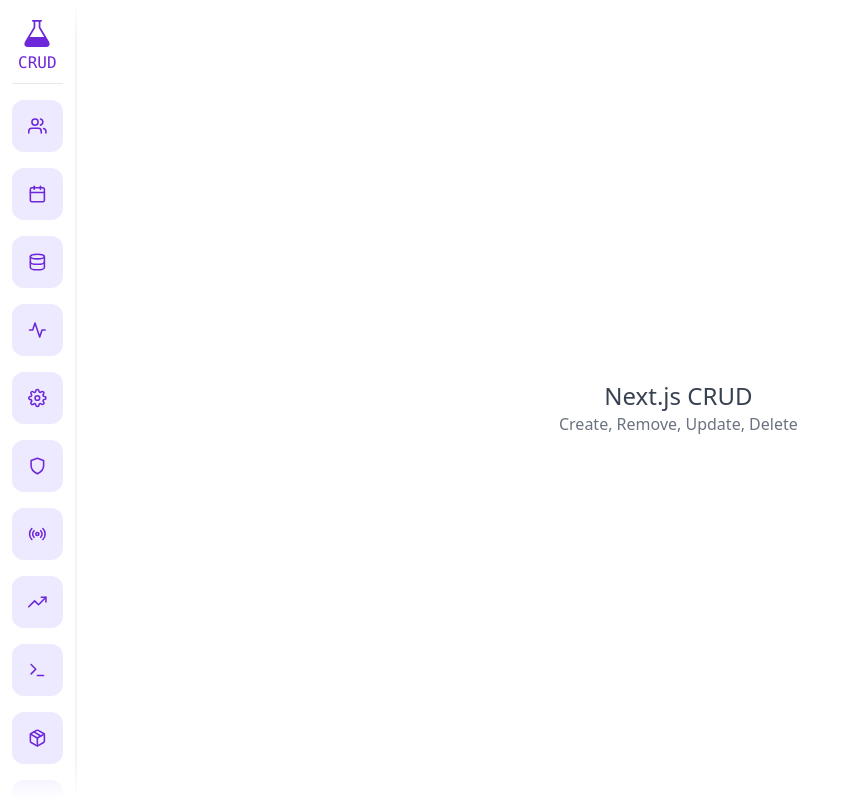
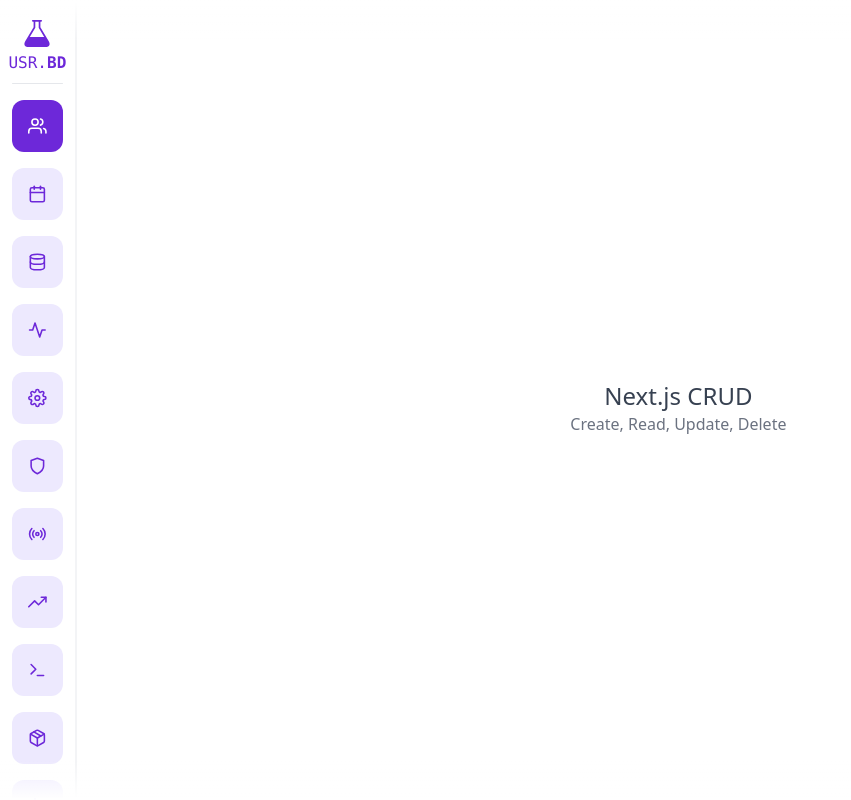
Before and after one commit to ruymon/next-crud, a Next.js app: page / in a window 1280 px wide. Shown: the whole page, without its empty margins (0-851 px from the left). Built offline with nearby package versions, Linux system fonts and the light colour scheme.

Commit message:
feat(sidebar): Finish Component

```diff
--- a/src/components/Sidebar/Sidebar.tsx
+++ b/src/components/Sidebar/Sidebar.tsx
@@ -30,7 +30,7 @@
             <div className={`fixed top-0 left-0 w-full h-10 bg-gradient-to-t from-white/0 to-white`}></div>
 
             <IconContext.Provider value={{ size: "20" }}>
-                <SidebarIcon href='#'>
+                <SidebarIcon href="#" title="Users" active>
                     <FiUsers />
                 </SidebarIcon>
 
@@ -38,41 +38,67 @@
                     <FiCalendar />
                 </SidebarIcon>
 
-                <SidebarIcon href='#'>
+                <SidebarIcon href='#' disabled>
                     <FiDatabase />
                 </SidebarIcon>
 
-                <SidebarIcon href='#'>
+                <SidebarIcon href='#' disabled>
                     <FiActivity />
                 </SidebarIcon>
 
-                <SidebarIcon href='#'>
+                <SidebarIcon href='#' disabled>
                     <FiSettings />
                 </SidebarIcon>
 
-                <SidebarIcon href='#'>
+                <SidebarIcon href='#' disabled>
                     <FiShield />
                 </SidebarIcon>
 
-                <SidebarIcon href='#'>
+                <SidebarIcon href='#' disabled>
                     <FiRadio />
                 </SidebarIcon>
 
-                <SidebarIcon href='#'>
+                <SidebarIcon href='#' disabled>
                     <FiTrendingUp />
                 </SidebarIcon>
 
-                <SidebarIcon href='#'>
+                <SidebarIcon href='#' disabled>
                     <FiTerminal />
                 </SidebarIcon>
 
-                <SidebarIcon href='#'>
+                <SidebarIcon href='#' disabled>
                     <FiPackage />
                 </SidebarIcon>
 
-                <SidebarIcon href='#'>
+                <SidebarIcon href='#' disabled>
                     <FiActivity />
                 </SidebarIcon>
+
+                <SidebarIcon href='#' disabled>
+                    <FiActivity />
+                </SidebarIcon>
+
+                <SidebarIcon href='#' disabled>
+                    <FiActivity />
+                </SidebarIcon>
+
+                <SidebarIcon href='#' disabled>
+                    <FiActivity />
+                </SidebarIcon>
+
+                <SidebarIcon href='#' disabled>
+                    <FiActivity />
+                </SidebarIcon>
+
+                <SidebarIcon href='#' disabled>
+                    <FiActivity />
+                </SidebarIcon>
+
+                <SidebarIcon href='#' disabled>
+                    <FiActivity />
+                </SidebarIcon>
+
+
             </IconContext.Provider>
 
             <div className={`fixed bottom-0 left-0 w-full h-10 bg-gradient-to-t from-white to-white/0`}></div>
--- a/src/components/Sidebar/SidebarHeader.tsx
+++ b/src/components/Sidebar/SidebarHeader.tsx
@@ -20,7 +20,9 @@
             after:rounded-3xl
         `}>
             <ImLab size={32} />
-            <span className="text-violet-700 font-mono mt-1">CRUD</span>
+            <span className=" font-mono mt-1 text-violet-700">
+                USR.<span className="font-semibold">BD</span>
+            </span>
         </div>
     )
 }
--- a/src/components/Sidebar/SidebarIcon.tsx
+++ b/src/components/Sidebar/SidebarIcon.tsx
@@ -3,25 +3,38 @@
 interface SidebarIconsProps {
   children: ReactNode;
   href: string;
-    alt?: string;
+  active?: boolean;
+  disabled?: boolean;
   title?: string;
 }
 
-export function SidebarIcon (props: SidebarIconsProps) {
-    return(
-        <a className={`
+export function SidebarIcon(props: SidebarIconsProps) {
+  return (
+    <a
+      className={`
         flex
         justify-center
         items-center
+
+        mb-4
         p-4
+
         rounded-xl
         bg-violet-100
-            mb-4
         text-violet-700
-            hover:text-white
-            hover:bg-violet-700
+
         transition-all
-        `} href={props.href}>
+
+        ${props.active ? "bg-violet-700 text-white" : ""}
+        ${
+          props.disabled
+            ? "bg-violet-100 text-violet-300 cursor-not-allowed"
+            : "hover:text-white hover:bg-violet-700"
+        }
+    `}
+      href={props.disabled ? "" : props.href}
+      title={props.title}
+    >
       {props.children}
     </a>
   );
--- a/src/pages/index.tsx
+++ b/src/pages/index.tsx
@@ -16,7 +16,8 @@
         h-screen
       `}>
         <h1 className="text-gray-700 text-2xl">Next.js CRUD</h1>
-        <h2 className="text-gray-500 text-md font-light">Create, Remove, Update, Delete</h2>
+        <h2 className="text-gray-500 text-md font-light">Create, Read, Update, Delete</h2>
+
       </div>
     </>
   )
```
Lines whose indentation alone changed are shown as unchanged.
